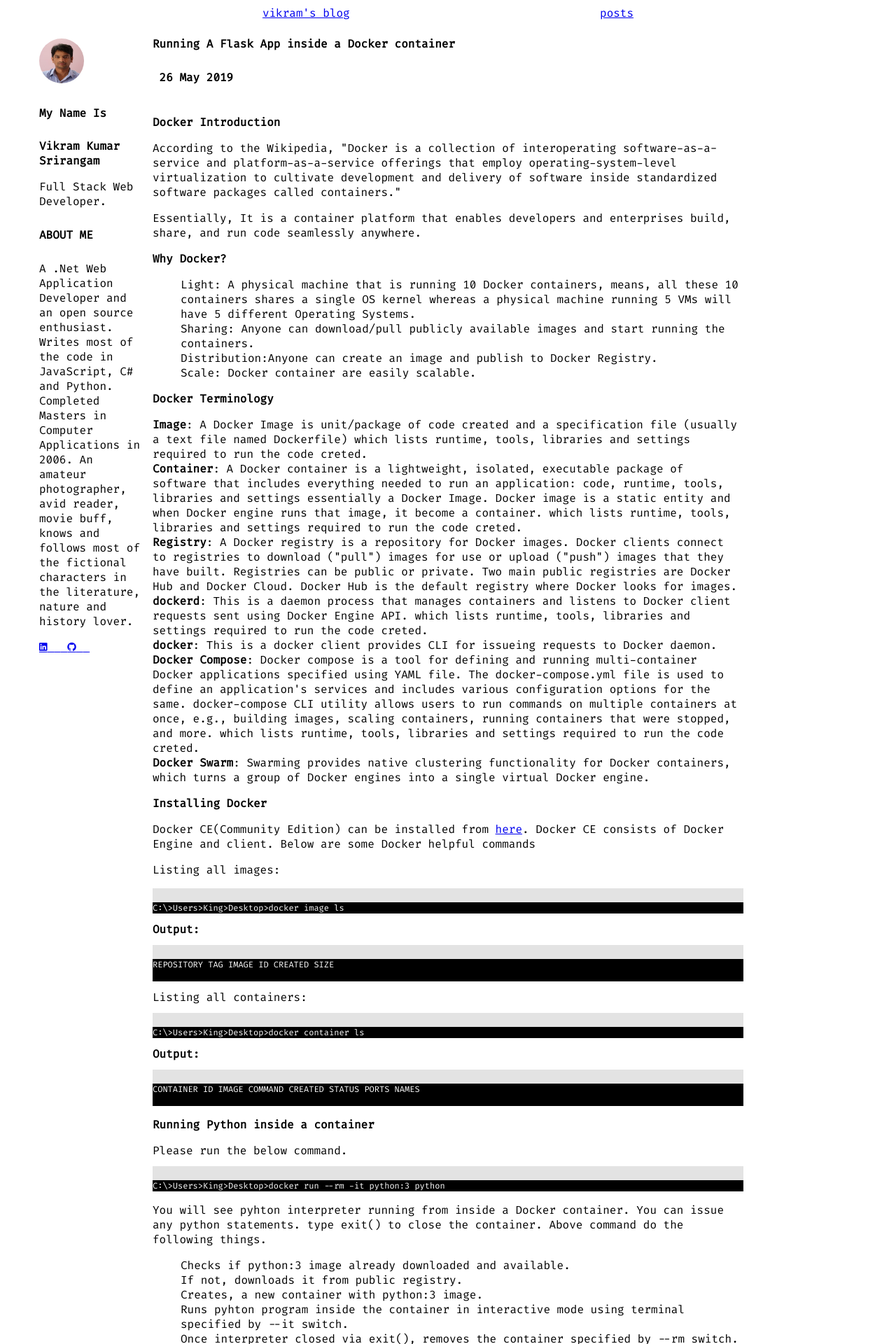
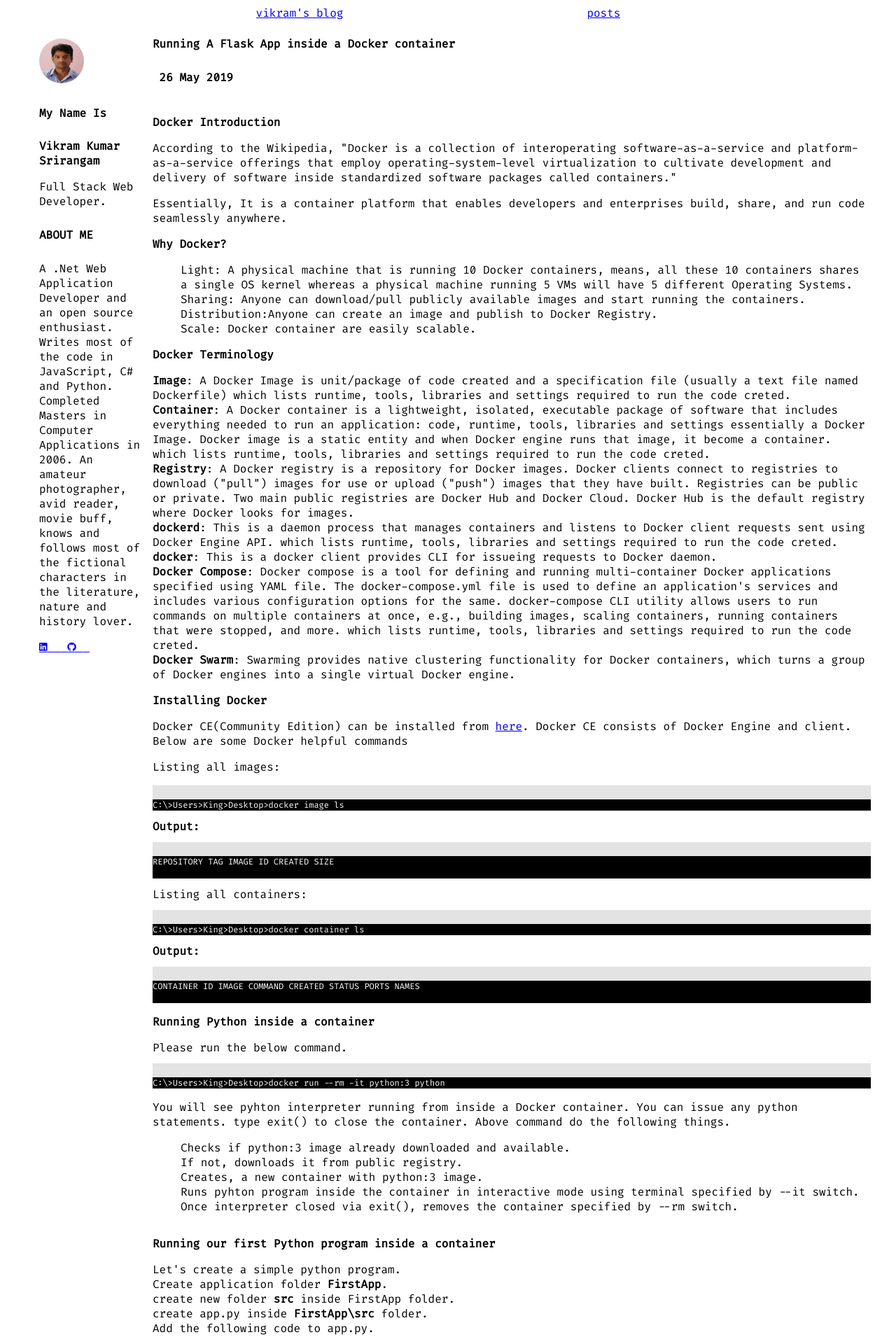
Before and after one commit to srirangamv/srirangamv.github.io, a Jekyll site: the page built from index.html, in a window 1280 px wide. Shown: the top 1920 px of the page at 70% size. Built offline with Jekyll 4.4.1, drawn with Linux system fonts in a browser that asks for light colours; the list of posts is cut into pages by our own code; some of the changed text lies outside the part shown.

Commit message:
css changes.

```diff
--- a/css/style.css
+++ b/css/style.css
@@ -17,7 +17,7 @@
 
             grid-template-areas:
                 "header header header"
-                "nav content side"
+                "nav content content"
                 "footer footer footer";
 
             grid-template-columns: 200px 1fr 200px;
```
